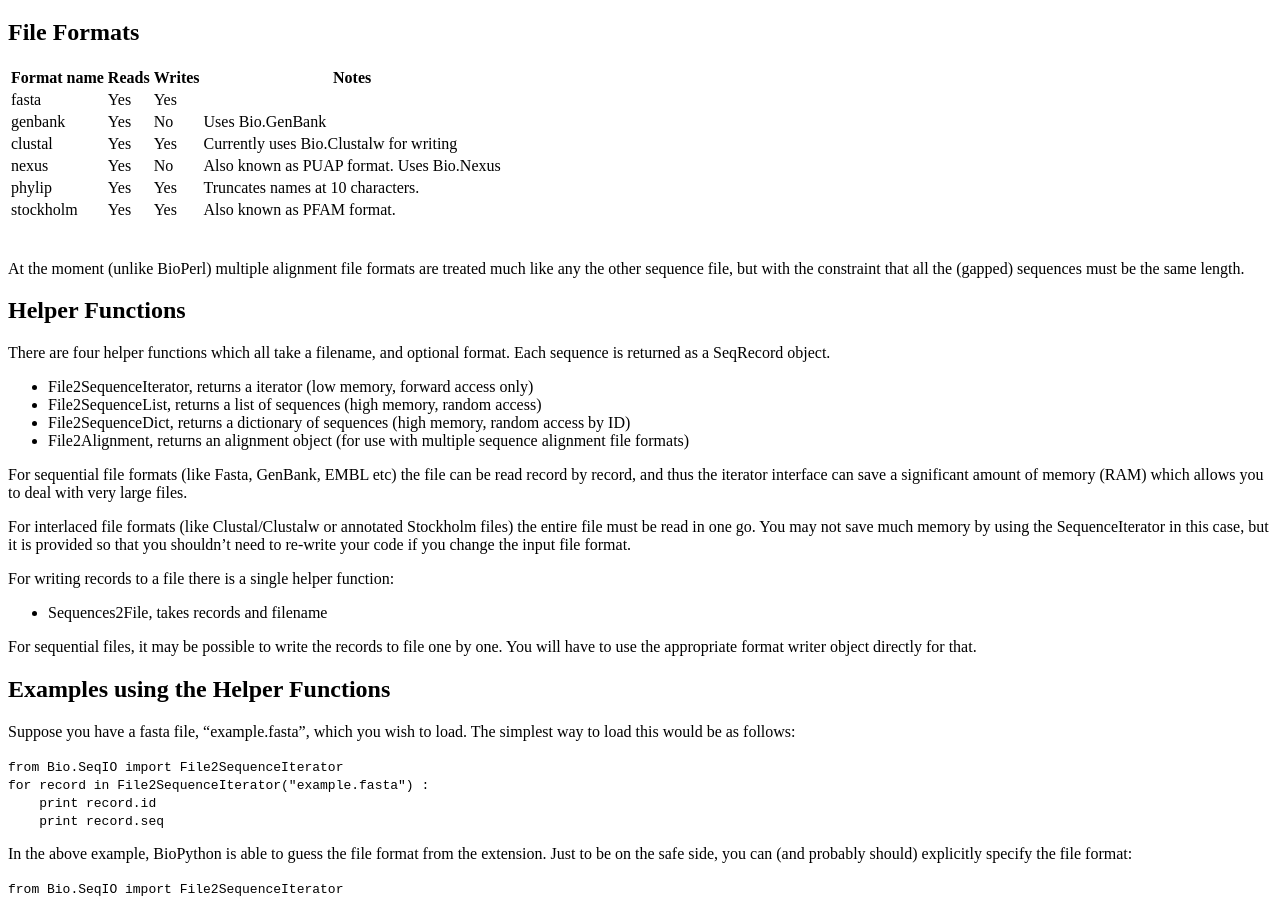
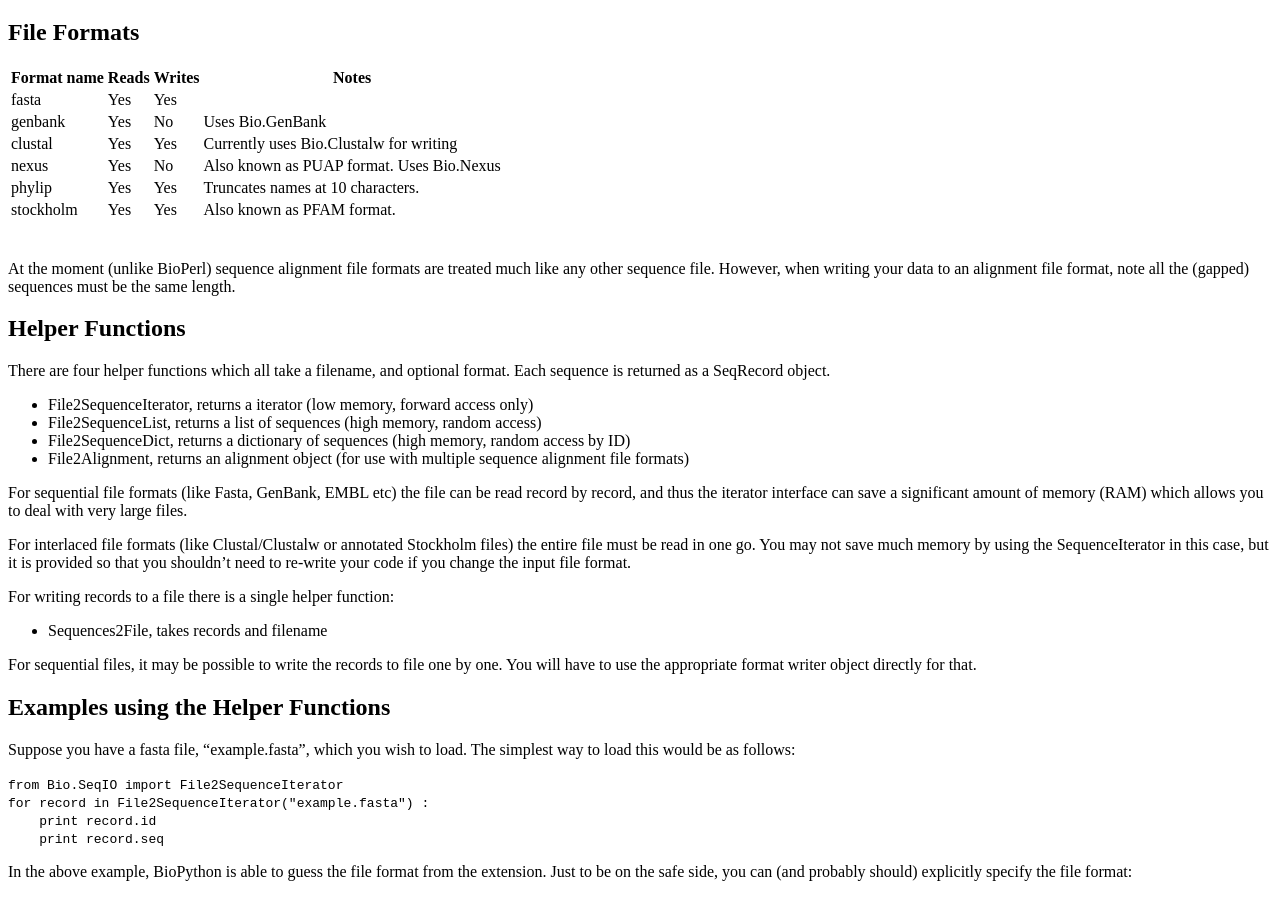
Before and after one commit to biopython/biopython.github.io, a Jekyll site: the page built from wiki/SeqIO.md, in a window 1280 px wide and 900 px high, scrolled down 424 px. Built offline with Jekyll 4.4.1, drawn with Linux system fonts in a browser that asks for light colours.

Commit message:
clarify writing alignments.

```diff
--- a/wiki/SeqIO.md
+++ b/wiki/SeqIO.md
@@ -53,9 +53,10 @@ File Formats
 | stockholm   | Yes   | Yes    | Also known as PFAM format.                |
 ||
 
-At the moment (unlike BioPerl) multiple alignment file formats are
-treated much like any the other sequence file, but with the constraint
-that all the (gapped) sequences must be the same length.
+At the moment (unlike BioPerl) sequence alignment file formats are
+treated much like any other sequence file. However, when writing your
+data to an alignment file format, note all the (gapped) sequences must
+be the same length.
 
 Helper Functions
 ----------------
```
Also changed, not shown: 1 other file.
